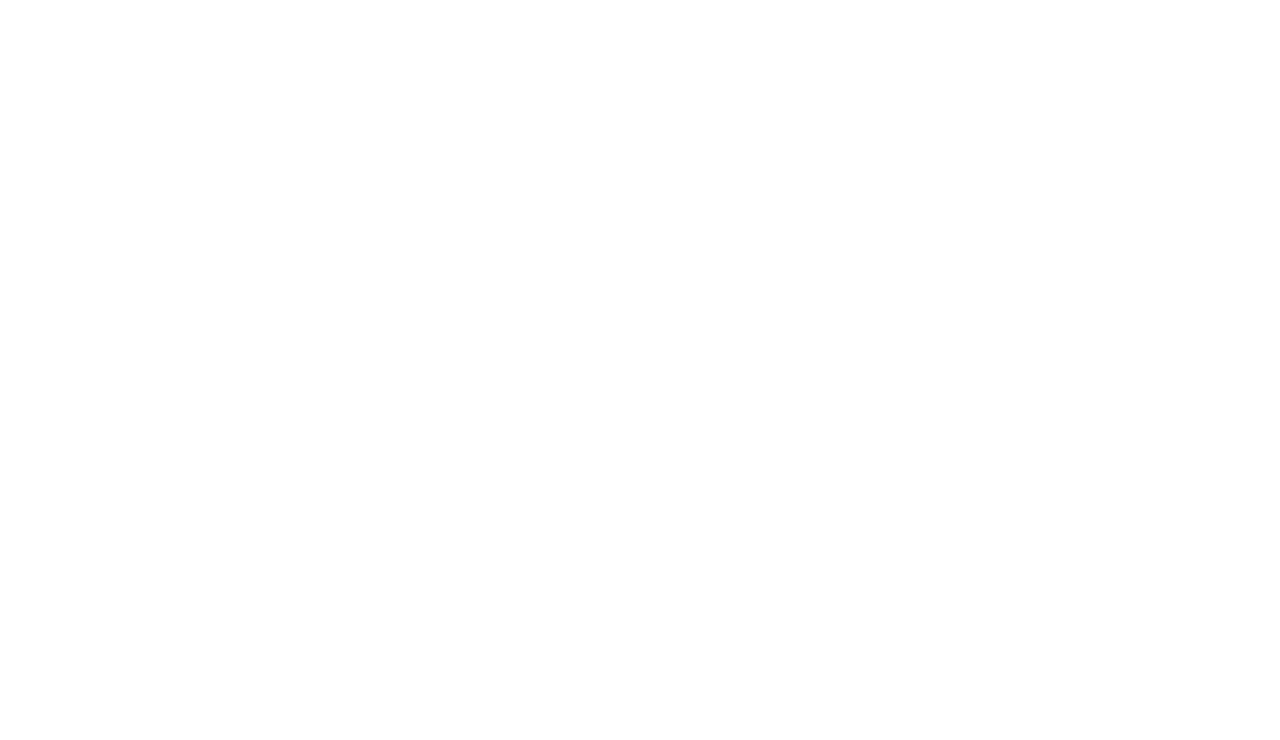
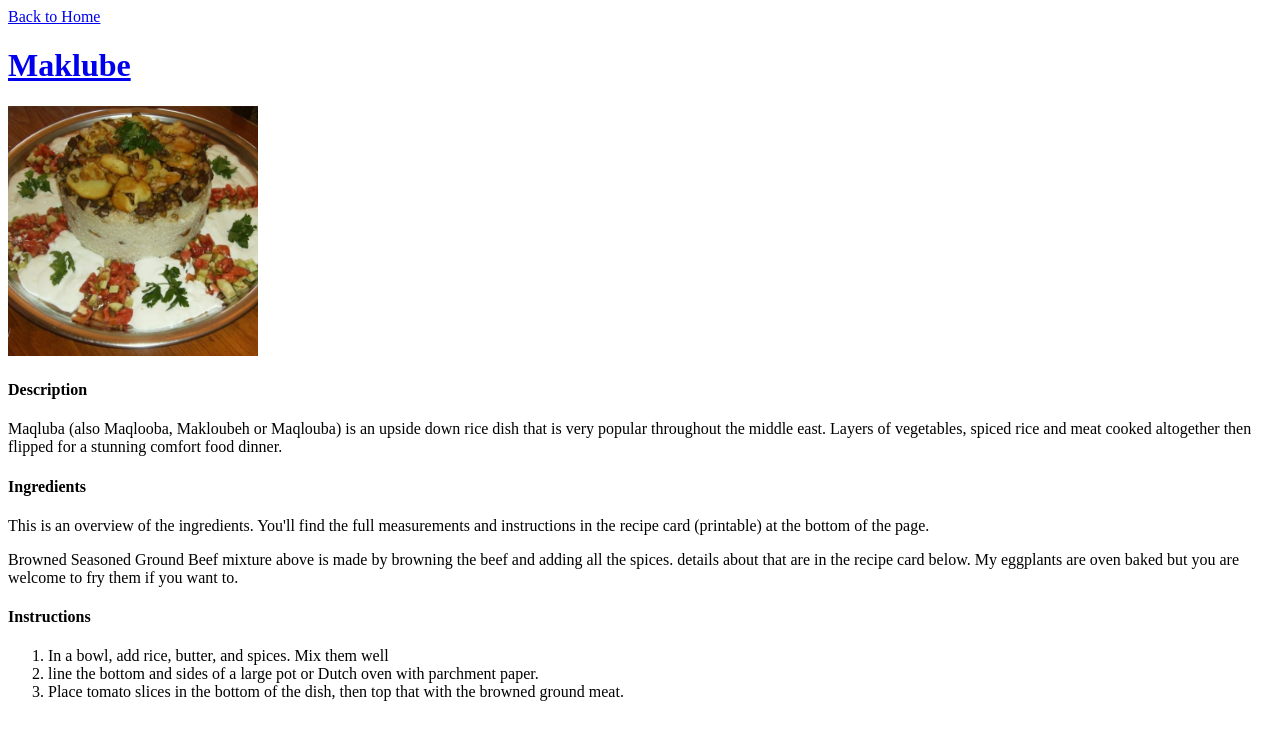
Before and after one commit to kyrgyzweb/odin_recipes, a plain HTML site: page recipes/maklube.html in a window 1280 px wide. Drawn offline with Linux system fonts and the light colour scheme.

Commit message:
ready maklube recipes

```diff
--- a/recipes/maklube.html
+++ b/recipes/maklube.html
@@ -3,9 +3,27 @@
 <head>
     <meta charset="UTF-8">
     <meta name="viewport" content="width=device-width, initial-scale=1.0">
-    <title>Maklube</title>
+    <title>Simple meal name Maklube</title>
 </head>
 <body>
+    <a href="./../index.html">Back to Home</a>
+    <h1><a href="./maklube.html">Maklube</a></h1>
+    <img src="./images/maklube.jpg" width="250" alt="">
+
+    <h4>Description</h4>
+    <p>Maqluba (also Maqlooba, Makloubeh or Maqlouba) is an upside down rice dish that is very popular throughout the middle east. Layers of vegetables, spiced rice and meat cooked altogether then flipped for a stunning comfort food dinner.</p>
+
+    <h4>Ingredients</h4>
+    <p>This is an overview of the ingredients. You'll find the full measurements and instructions in the recipe card (printable) at the bottom of the page.</p>
+    <p>Browned Seasoned Ground Beef mixture above is made by browning the beef and adding all the spices. details about that are in the recipe card below.
+    My eggplants are oven baked but you are welcome to fry them if you want to.</p>
+
+    <h4>Instructions</h4>
+    <ol>
+        <li>In a bowl, add rice, butter, and spices. Mix them well</li>
+        <li>line the bottom and sides of a large pot or Dutch oven with parchment paper.</li>
+        <li>Place tomato slices in the bottom of the dish, then top that with the browned ground meat.</li>
+    </ol>
 
 </body>
 </html>
```
Also changed, not shown: index.html (added), recipes/images/maklube.jpg (added).
